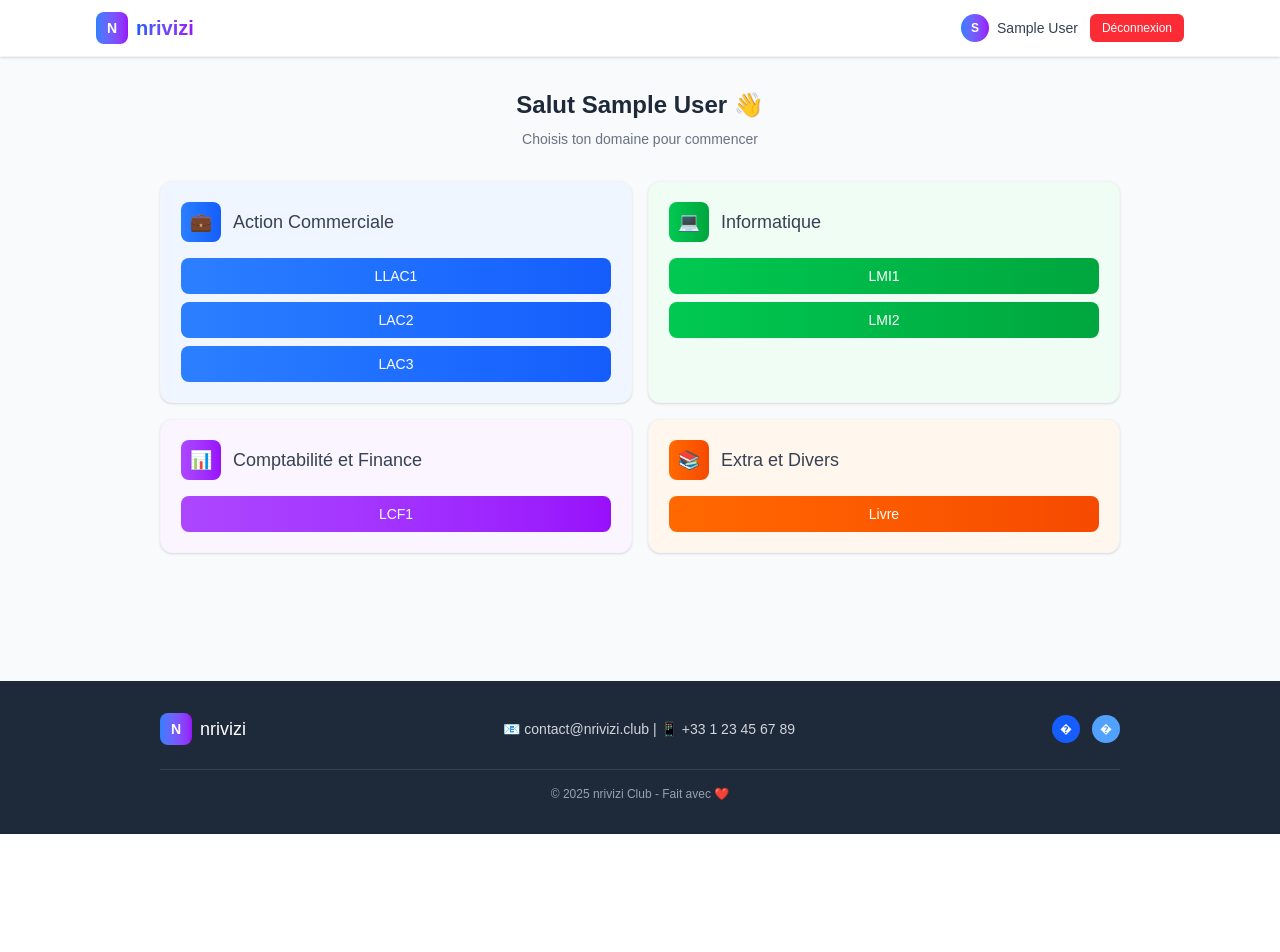
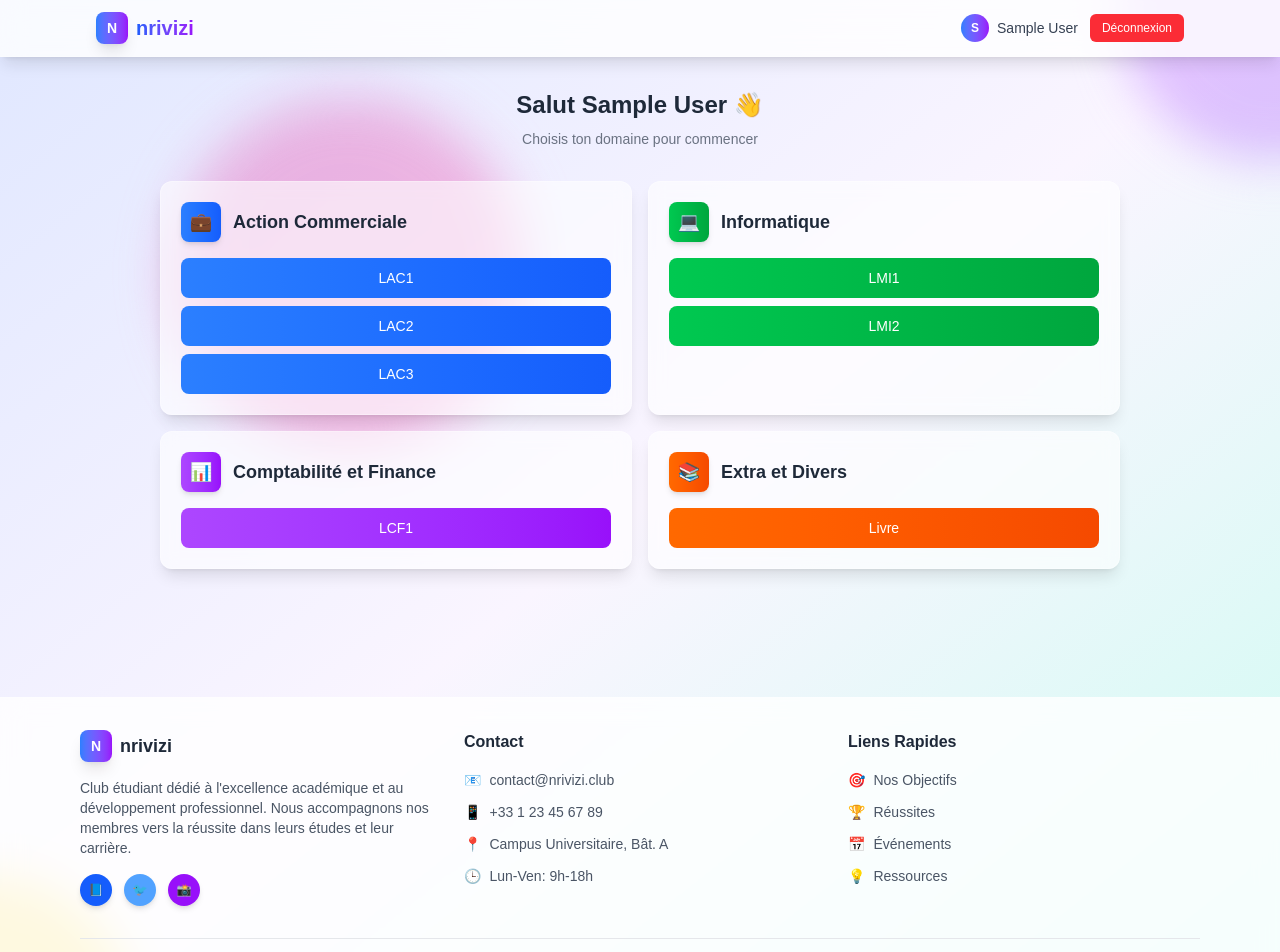
Before and after one commit to naderyb/nrivizi, a Next.js app: page / in a window 1280 px wide. Shown: the top 952 px of the page. Before the commit the page ends 834 px from the top, so only its background shows below. Built offline with nearby package versions, Linux system fonts and the light colour scheme; no server answers; sample sign-in values are in the browser's storage.

Commit message:
Refactor Home component layout and enhance button structure with href links

```diff
--- a/src/app/page.tsx
+++ b/src/app/page.tsx
@@ -40,40 +40,56 @@ export default function Home() {
       icon: "💼",
       color: "from-blue-500 to-blue-600",
       bgColor: "bg-blue-50",
-      buttons: ["LLAC1", "LAC2", "LAC3"],
+      buttons: [
+        { name: "LAC1", href: "https://insagbs-my.sharepoint.com/:f:/g/personal/nexusclub_insag_edu_dz/EhuySCHiiqNLtkuBxGswF7sBUQG9-jiQVJBJoM4KZWGg6Q?e=tR26VO" },
+        { name: "LAC2", href: "https://insagbs-my.sharepoint.com/:f:/g/personal/nexusclub_insag_edu_dz/ElE6px4MYJdCkUrtIMCtXEgB8OZRWVbaDrRtMHIC7KkvhQ?e=Vvg9GQ" },
+        { name: "LAC3", href: "https://insagbs-my.sharepoint.com/:f:/g/personal/nexusclub_insag_edu_dz/EjHDE50qHRZKmuyOq27eSAcBpTZ0E1vFdnAqiyZvwRcTRQ?e=FVs5u7" },
+      ],
     },
     {
       title: "Informatique",
       icon: "💻",
       color: "from-green-500 to-green-600",
       bgColor: "bg-green-50",
-      buttons: ["LMI1", "LMI2"],
+      buttons: [
+        { name: "LMI1", href: "https://insagbs-my.sharepoint.com/:f:/g/personal/nexusclub_insag_edu_dz/Ej7z3cFUlQxHsHMFcTfPDC8BQKQhfbrKatwOnjlqH8W2ng?e=wozqx4" },
+        { name: "LMI2", href: "https://insagbs-my.sharepoint.com/:f:/g/personal/nexusclub_insag_edu_dz/Em4TQW_J6y5HuR_fS1wnffoBFz_5Q_XHRY24Y54Zk7oSQw?e=lxsb1t" },
+      ],
     },
     {
       title: "Comptabilité et Finance",
       icon: "📊",
       color: "from-purple-500 to-purple-600",
       bgColor: "bg-purple-50",
-      buttons: ["LCF1"],
+      buttons: [{ name: "LCF1", href: "https://insagbs-my.sharepoint.com/:f:/g/personal/nexusclub_insag_edu_dz/EimXHyOky1tOkihLF4dl89QBijqrkmdw1MWrdqdIrahiKA?e=td5Udh" }],
     },
     {
       title: "Extra et Divers",
       icon: "📚",
       color: "from-orange-500 to-orange-600",
       bgColor: "bg-orange-50",
-      buttons: ["Livre"],
+      buttons: [{ name: "Livre", href: "https://insagbs-my.sharepoint.com/:f:/g/personal/nexusclub_insag_edu_dz/El9M2AgtmydEqlZhbjLNqLcBO4z7INvPJ_EJpTNH1u19fA?e=HZ0UoE" }],
     },
   ];
 
   return (
-    <div className="min-h-screen bg-gray-50">
+    <div className="min-h-screen bg-gradient-to-br from-indigo-100 via-purple-50 to-teal-100 relative overflow-hidden">
+      {/* Animated Background Elements */}
+      <div className="absolute inset-0 overflow-hidden">
+        <div className="absolute -top-40 -right-40 w-80 h-80 bg-purple-300 rounded-full mix-blend-multiply filter blur-xl opacity-70 animate-blob"></div>
+        <div className="absolute -bottom-40 -left-40 w-80 h-80 bg-yellow-300 rounded-full mix-blend-multiply filter blur-xl opacity-70 animate-blob animation-delay-2000"></div>
+        <div className="absolute top-40 left-40 w-80 h-80 bg-pink-300 rounded-full mix-blend-multiply filter blur-xl opacity-70 animate-blob animation-delay-4000"></div>
+      </div>
+
+      {/* Content */}
+      <div className="relative z-10">
         {/* Navbar */}
-      <nav className="bg-white shadow-sm border-b border-gray-100">
+        <nav className="bg-white/80 backdrop-blur-md shadow-lg border-b border-white/20">
           <div className="max-w-6xl mx-auto px-4 sm:px-6 lg:px-8">
             <div className="flex justify-between items-center h-14">
               {/* Right side - nrivizi logo */}
               <div className="flex items-center space-x-2">
-              <div className="w-8 h-8 bg-gradient-to-r from-blue-500 to-purple-600 rounded-lg flex items-center justify-center">
+                <div className="w-8 h-8 bg-gradient-to-r from-blue-500 to-purple-600 rounded-lg flex items-center justify-center shadow-lg">
                   <span className="text-white font-bold text-sm">N</span>
                 </div>
                 <h1 className="text-xl font-semibold bg-gradient-to-r from-blue-600 to-purple-600 bg-clip-text text-transparent">
@@ -121,16 +137,16 @@ export default function Home() {
             {sections.map((section, index) => (
               <div
                 key={index}
-              className={`${section.bgColor} rounded-xl p-5 shadow-sm border border-gray-100 hover:shadow-md transition-all duration-200`}
+                className={`${section.bgColor} rounded-xl p-5 shadow-lg border border-white/30 hover:shadow-xl transition-all duration-200 backdrop-blur-sm bg-white/60`}
               >
                 {/* Section Header */}
                 <div className="flex items-center space-x-3 mb-4">
                   <div
-                  className={`w-10 h-10 bg-gradient-to-r ${section.color} rounded-lg flex items-center justify-center`}
+                    className={`w-10 h-10 bg-gradient-to-r ${section.color} rounded-lg flex items-center justify-center shadow-md`}
                   >
                     <span className="text-lg">{section.icon}</span>
                   </div>
-                <h3 className="text-lg font-medium text-gray-700">
+                  <h3 className="text-lg font-semibold text-gray-800">
                     {section.title}
                   </h3>
                 </div>
@@ -138,12 +154,13 @@ export default function Home() {
                 {/* Buttons */}
                 <div className="space-y-2">
                   {section.buttons.map((button, buttonIndex) => (
-                  <button
+                    <a
                       key={buttonIndex}
-                    className={`w-full bg-gradient-to-r ${section.color} text-white py-2 px-4 rounded-lg hover:shadow-sm transition-all duration-200 font-medium text-sm`}
+                      href={button.href}
+                      className={`block w-full bg-gradient-to-r ${section.color} text-white py-2.5 px-4 rounded-lg hover:shadow-lg transition-all duration-200 text-sm font-medium text-center transform hover:scale-105`}
                     >
-                    {button}
-                  </button>
+                      {button.name}
+                    </a>
                   ))}
                 </div>
               </div>
@@ -152,43 +169,116 @@ export default function Home() {
         </main>
 
         {/* Footer */}
-      <footer className="bg-gray-800 text-white py-8 mt-12">
-        <div className="max-w-5xl mx-auto px-4 sm:px-6 lg:px-8">
-          <div className="flex flex-col md:flex-row justify-between items-center space-y-4 md:space-y-0">
+        <footer className="bg-white/80 backdrop-blur-md py-8 mt-12 border-t border-white/20">
+          <div className="max-w-6xl mx-auto px-4">
+            <div className="grid grid-cols-1 md:grid-cols-3 gap-8">
               {/* Club Info */}
-            <div className="flex items-center space-x-2">
-              <div className="w-8 h-8 bg-gradient-to-r from-blue-500 to-purple-600 rounded-lg flex items-center justify-center">
+              <div className="text-center md:text-left">
+                <div className="flex items-center justify-center md:justify-start space-x-2 mb-4">
+                  <div className="w-8 h-8 bg-gradient-to-r from-blue-500 to-purple-600 rounded-lg flex items-center justify-center shadow-lg">
                     <span className="text-white font-bold text-sm">N</span>
                   </div>
-              <h3 className="text-lg font-medium">nrivizi</h3>
+                  <span className="text-gray-800 font-semibold text-lg">
+                    nrivizi
+                  </span>
+                </div>
+                <p className="text-gray-600 text-sm mb-4">
+                  Club étudiant dédié à l&apos;excellence académique et au
+                  développement professionnel. Nous accompagnons nos membres
+                  vers la réussite dans leurs études et leur carrière.
+                </p>
+                <div className="flex justify-center md:justify-start space-x-3">
+                  <div className="w-8 h-8 bg-blue-600 rounded-full flex items-center justify-center cursor-pointer hover:bg-blue-700 transition-colors shadow-md">
+                    <span className="text-xs">📘</span>
+                  </div>
+                  <div className="w-8 h-8 bg-blue-400 rounded-full flex items-center justify-center cursor-pointer hover:bg-blue-500 transition-colors shadow-md">
+                    <span className="text-xs">🐦</span>
+                  </div>
+                  <div className="w-8 h-8 bg-purple-600 rounded-full flex items-center justify-center cursor-pointer hover:bg-purple-700 transition-colors shadow-md">
+                    <span className="text-xs">📸</span>
+                  </div>
+                </div>
               </div>
 
               {/* Contact */}
               <div className="text-center md:text-left">
-              <p className="text-gray-300 text-sm">
-                📧 contact@nrivizi.club | 📱 +33 1 23 45 67 89
+                <h4 className="text-gray-800 font-semibold mb-4">Contact</h4>
+                <div className="space-y-3 text-gray-600 text-sm">
+                  <p className="flex items-center justify-center md:justify-start space-x-2">
+                    <span>📧</span>
+                    <span>contact@nrivizi.club</span>
+                  </p>
+                  <p className="flex items-center justify-center md:justify-start space-x-2">
+                    <span>📱</span>
+                    <span>+33 1 23 45 67 89</span>
+                  </p>
+                  <p className="flex items-center justify-center md:justify-start space-x-2">
+                    <span>📍</span>
+                    <span>Campus Universitaire, Bât. A</span>
+                  </p>
+                  <p className="flex items-center justify-center md:justify-start space-x-2">
+                    <span>🕒</span>
+                    <span>Lun-Ven: 9h-18h</span>
                   </p>
                 </div>
+              </div>
 
-            {/* Social */}
-            <div className="flex space-x-3">
-              <div className="w-7 h-7 bg-blue-600 rounded-full flex items-center justify-center cursor-pointer hover:bg-blue-700 transition-colors">
-                <span className="text-xs">�</span>
-              </div>
-              <div className="w-7 h-7 bg-blue-400 rounded-full flex items-center justify-center cursor-pointer hover:bg-blue-500 transition-colors">
-                <span className="text-xs">�</span>
-              </div>
+              {/* Quick Links */}
+              <div className="text-center md:text-left">
+                <h4 className="text-gray-800 font-semibold mb-4">
+                  Liens Rapides
+                </h4>
+                <ul className="space-y-3 text-gray-600 text-sm">
+                  <li>
+                    <a
+                      href="#"
+                      className="hover:text-purple-600 transition-colors flex items-center justify-center md:justify-start space-x-2"
+                    >
+                      <span>🎯</span>
+                      <span>Nos Objectifs</span>
+                    </a>
+                  </li>
+                  <li>
+                    <a
+                      href="#"
+                      className="hover:text-purple-600 transition-colors flex items-center justify-center md:justify-start space-x-2"
+                    >
+                      <span>🏆</span>
+                      <span>Réussites</span>
+                    </a>
+                  </li>
+                  <li>
+                    <a
+                      href="#"
+                      className="hover:text-purple-600 transition-colors flex items-center justify-center md:justify-start space-x-2"
+                    >
+                      <span>📅</span>
+                      <span>Événements</span>
+                    </a>
+                  </li>
+                  <li>
+                    <a
+                      href="#"
+                      className="hover:text-purple-600 transition-colors flex items-center justify-center md:justify-start space-x-2"
+                    >
+                      <span>💡</span>
+                      <span>Ressources</span>
+                    </a>
+                  </li>
+                </ul>
               </div>
             </div>
 
             {/* Bottom */}
-          <div className="border-t border-gray-700 mt-6 pt-4 text-center">
-            <p className="text-gray-400 text-xs">
-              © 2025 nrivizi Club - Fait avec ❤️
+            <div className="border-t border-gray-200 mt-8 pt-6 text-center">
+              <p className="text-gray-500 text-sm">
+                © 2025 nrivizi Club - Tous droits réservés | Fait avec ❤️ pour
+                nos étudiants
               </p>
             </div>
           </div>
         </footer>
       </div>
+    </div>
   );
 }
```
Lines whose indentation alone changed are shown as unchanged.
